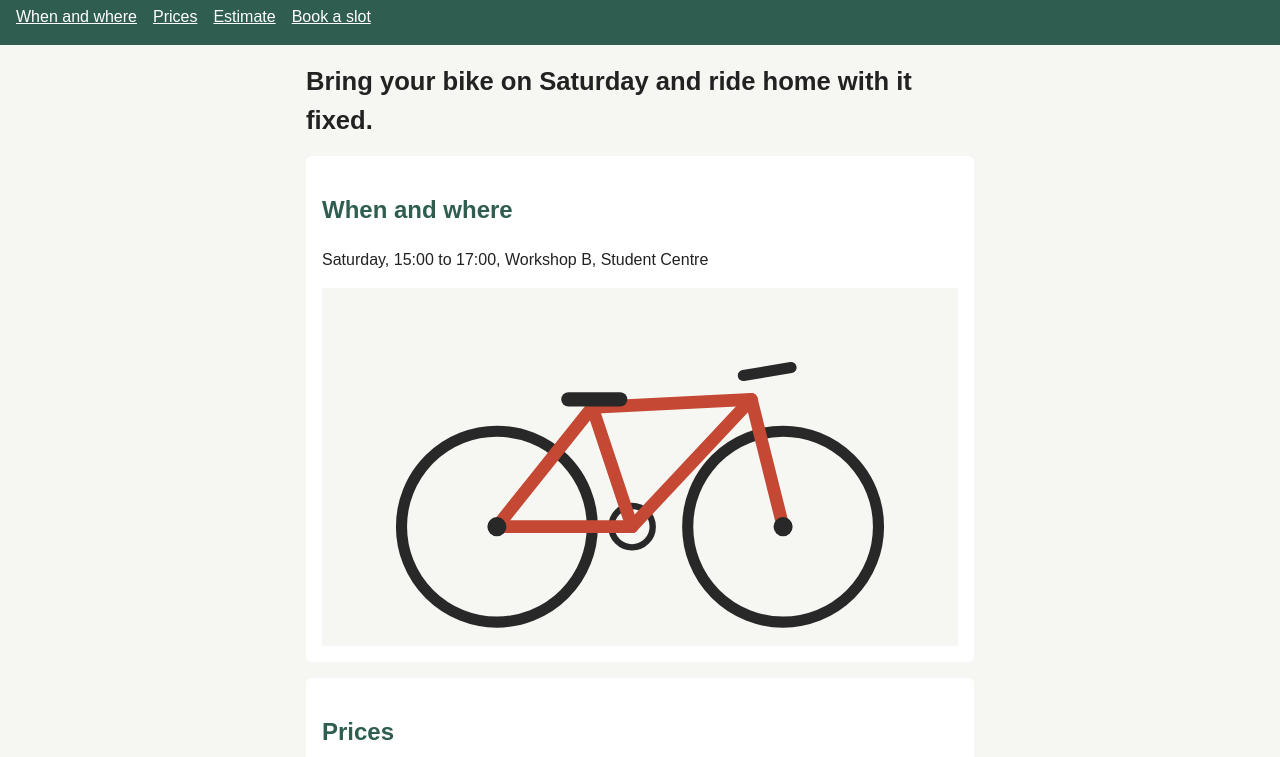
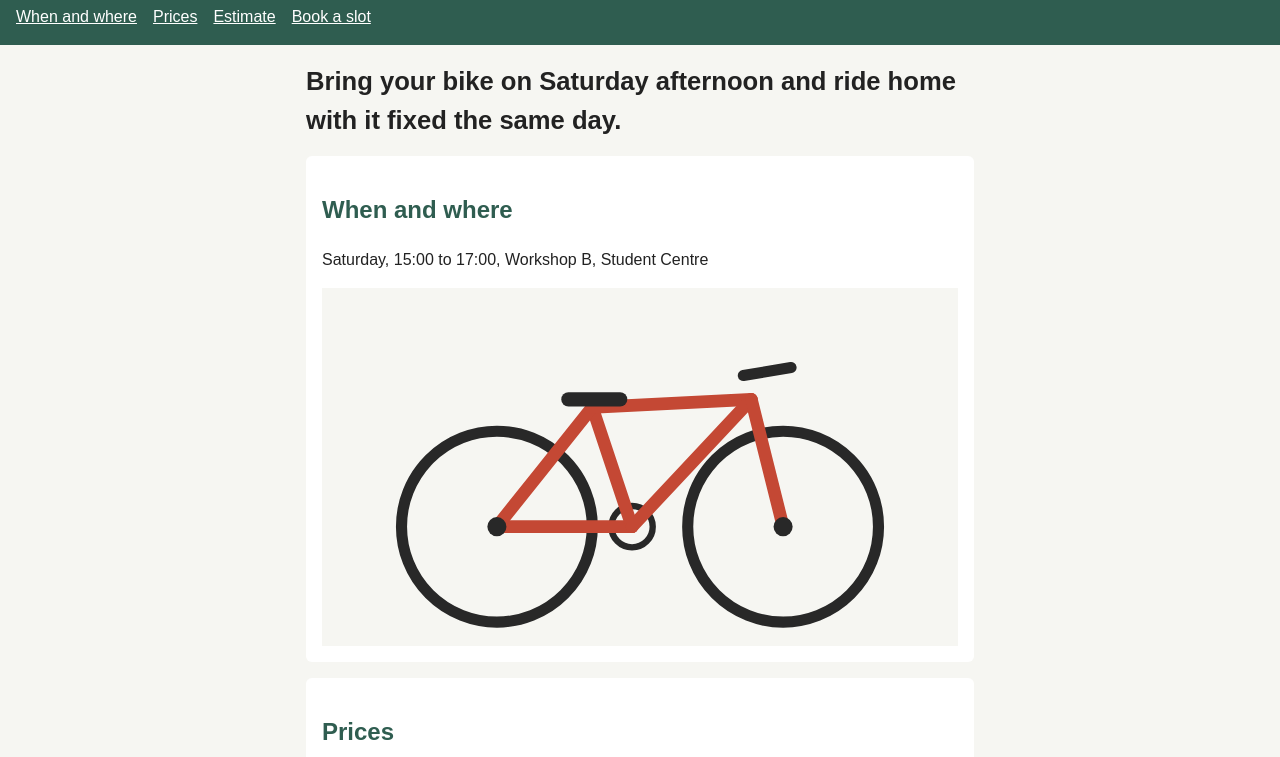
Before and after one commit to ddullaert/clinic, a plain HTML site: page index.html in a window 1280 px wide. Shown: the part 43-800 px from the top of the page. Drawn offline with Linux system fonts and the light colour scheme.

Commit message:
Make the promise clearer: the bike is fixed the same afternoon

```diff
--- a/index.html
+++ b/index.html
@@ -18,7 +18,7 @@
   </header>
 
   <main>
-    <h1>Bring your bike on Saturday and ride home with it fixed.</h1>
+    <h1>Bring your bike on Saturday afternoon and ride home with it fixed the same day.</h1>
 
     <section id="when">
       <h2>When and where</h2>
```
